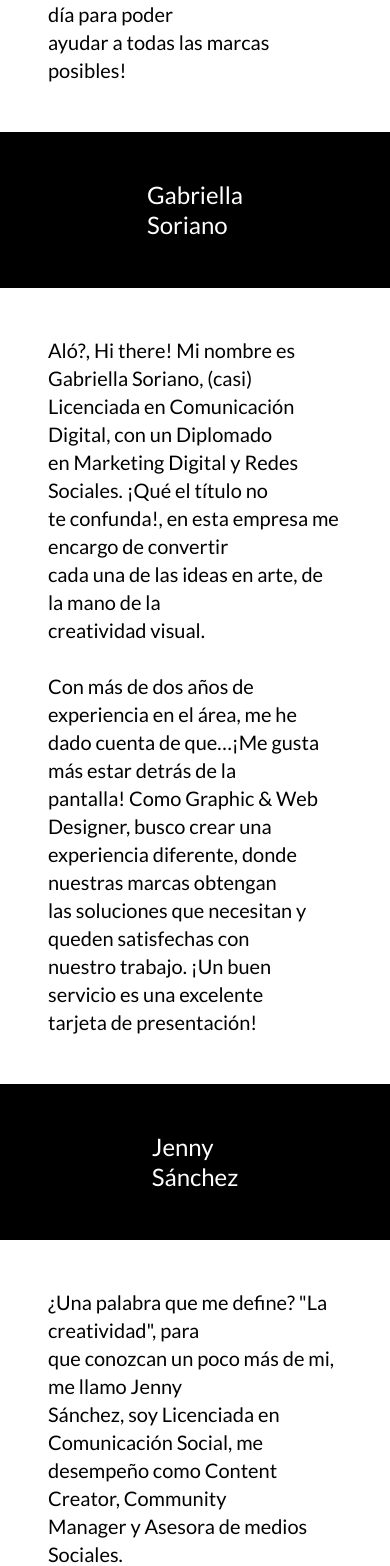
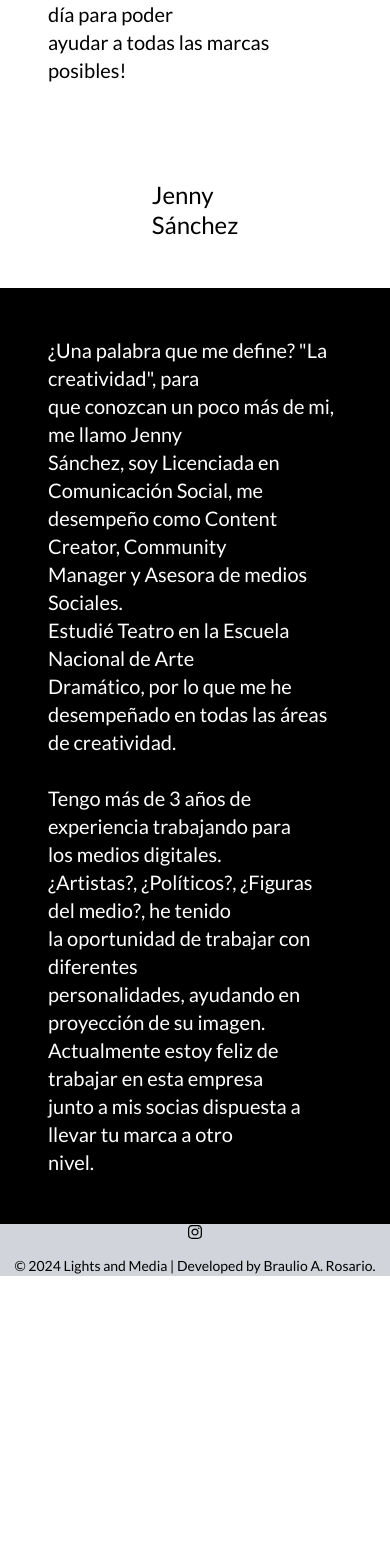
Before and after one commit to BraulioAR/lamweb, a Next.js app: page /acercaDe in a window 390 px wide. Shown: the part 2262-3828 px from the top of the page. After the commit the page ends 3538 px from the top, so only its background shows below. Built offline with nearby package versions, Linux system fonts and the light colour scheme; what tailwindcss-animated, tailwindcss-gradients would draw is missing.

Commit message:
Deleted team member from about us page

```diff
--- a/src/app/acercaDe/page.tsx
+++ b/src/app/acercaDe/page.tsx
@@ -48,22 +48,12 @@ Ahoro gozo de trabajar en esta empresa junto a mis <br></br>socias, donde desemp
 
 
 
-    <div className="bg-black lg:bg-white p-12 col-span-3 row-span-3 items-center justify-center flex py-12">
-        <h1 className={`${tinos.className} text-white lg:text-black text-2xl lg:text-[4rem] text-start leading-tight`}>Gabriella <br /> Soriano</h1>
+
+    <div className="bg-white p-12 col-span-3 row-span-3 items-center justify-center flex">
+        <h1 className={`${tinos.className}  text-black text-2xl lg:text-[4rem] text-start leading-tight `}>Jenny <br />Sánchez</h1>
       </div>
-    <div className="bg-white lg:bg-black p-12 col-span-3 row-span-3 items-start ">
-        <h2 className={`${tinos.className}  text-black lg:text-white text-xl lg:text-[1.25rem] text-start`}>
-Aló?, Hi there! Mi nombre es Gabriella Soriano, (casi)<br></br> Licenciada en Comunicación Digital, con un Diplomado <br></br>en Marketing Digital y Redes Sociales. ¡Qué el título no <br></br>te confunda!, en esta empresa me encargo de convertir <br></br>cada una de las ideas en arte, de la mano de la <br></br>creatividad visual. <br></br> <br></br>
-Con más de dos años de experiencia en el área, me he <br></br>dado cuenta de que…¡Me gusta más estar detrás de la <br></br>pantalla!
-
-Como Graphic & Web Designer, busco crear una <br></br>experiencia diferente, donde nuestras marcas obtengan <br></br>las soluciones que necesitan y queden satisfechas con <br></br>nuestro trabajo. ¡Un buen servicio es una excelente <br></br>tarjeta de presentación!</h2>
-      </div>
-
-    <div className="bg-black p-12 col-span-3 row-span-3 items-center justify-center flex">
-        <h1 className={`${tinos.className}  text-white text-2xl lg:text-[4rem] text-start leading-tight `}>Jenny <br />Sánchez</h1>
-      </div>
-    <div className="bg-white p-12 col-span-3 row-span-3 items-start">
-        <h2 className={`${tinos.className}  text-black text-xl lg:text-[1.25rem] text-start`}>¿Una palabra que me define? &quot;La creatividad&quot;, para <br></br>que conozcan un poco más de mi, me llamo Jenny <br></br>Sánchez, soy Licenciada en Comunicación Social, me <br></br>desempeño como Content Creator, Community <br></br>Manager y Asesora de medios Sociales.<br></br>
+    <div className="bg-black p-12 col-span-3 row-span-3 items-start">
+        <h2 className={`${tinos.className}  text-white text-xl lg:text-[1.25rem] text-start`}>¿Una palabra que me define? &quot;La creatividad&quot;, para <br></br>que conozcan un poco más de mi, me llamo Jenny <br></br>Sánchez, soy Licenciada en Comunicación Social, me <br></br>desempeño como Content Creator, Community <br></br>Manager y Asesora de medios Sociales.<br></br>
 Estudié Teatro en la Escuela Nacional de Arte <br></br>Dramático, por lo que me he desempeñado en todas las áreas de creatividad.<br></br><br></br>
 Tengo más de 3 años de experiencia trabajando para<br></br> los medios digitales.<br></br>
 ¿Artistas?, ¿Políticos?, ¿Figuras del medio?, he tenido <br></br>la oportunidad de trabajar con diferentes <br></br>personalidades, ayudando en proyección de su imagen. <br></br> Actualmente estoy feliz de trabajar en esta empresa <br></br>junto a mis socias dispuesta a llevar tu marca a otro <br></br>nivel.</h2>
--- a/src/app/page.tsx
+++ b/src/app/page.tsx
@@ -97,7 +97,7 @@ useEffect(() => {
           </div>
           <div className='flex items-center justify-center max-w-7xl mx-4'>
           <div className='flex flex-col lg:flex-row lg:gap-8 gap-12 mx-4 items-center justify-center lg:pb-8 lg:w-full w-10/12'>
-            <div className='hover:shadow-custom flex flex-col bg-indigo-200 h-auto lg:h-auto pb-4 w-[42vh] lg:w-full gap-[2vh] rounded-3xl hover:scale-105 transition-transform overflow-hidden'>
+            <div className='hover:shadow-custom flex flex-col bg-indigo-200 h-auto lg:h-auto pb-4 w-[42vh]  gap-[2vh] rounded-3xl hover:scale-105 transition-transform overflow-hidden'>
               <div>
                 <Image alt='Jenny TM1'
                   src='/Jenny.webp'
@@ -139,9 +139,10 @@ useEffect(() => {
                   <svg className='w-4 h-4 fill-black transition-fill-03s cursor-pointer hover:scale-105 hover:text-indigo-300' xmlns="http://www.w3.org/2000/svg" viewBox="0 0 448 512"><path d="M416 32H31.9C14.3 32 0 46.5 0 64.3v383.4C0 465.5 14.3 480 31.9 480H416c17.6 0 32-14.5 32-32.3V64.3c0-17.8-14.4-32.3-32-32.3zM135.4 416H69V202.2h66.5V416zm-33.2-243c-21.3 0-38.5-17.3-38.5-38.5S80.9 96 102.2 96c21.2 0 38.5 17.3 38.5 38.5 0 21.3-17.2 38.5-38.5 38.5zm282.1 243h-66.4V312c0-24.8-.5-56.7-34.5-56.7-34.6 0-39.9 27-39.9 54.9V416h-66.4V202.2h63.7v29.2h.9c8.9-16.8 30.6-34.5 62.9-34.5 67.2 0 79.7 44.3 79.7 101.9V416z" /></svg>
                 </a>
               </div>
-            </div>
+              </div>
 
-            <div className='hover:shadow-custom flex flex-col bg-indigo-200 mb-12 pb-4 lg:mb-0  lg:h-auto w-[42vh] lg:w-full gap-[2vh] rounded-xl transform hover:scale-105 transition-transform overflow-hidden relative z-10'>
+
+            <div className='hover:shadow-custom flex flex-col bg-indigo-200 mb-12 pb-4 lg:mb-0  lg:h-auto w-[42vh]  gap-[2vh] rounded-xl transform hover:scale-105 transition-transform overflow-hidden relative z-10'>
               <div>
                 <Image alt='Shade'
                   src='/Shade.webp'
```
